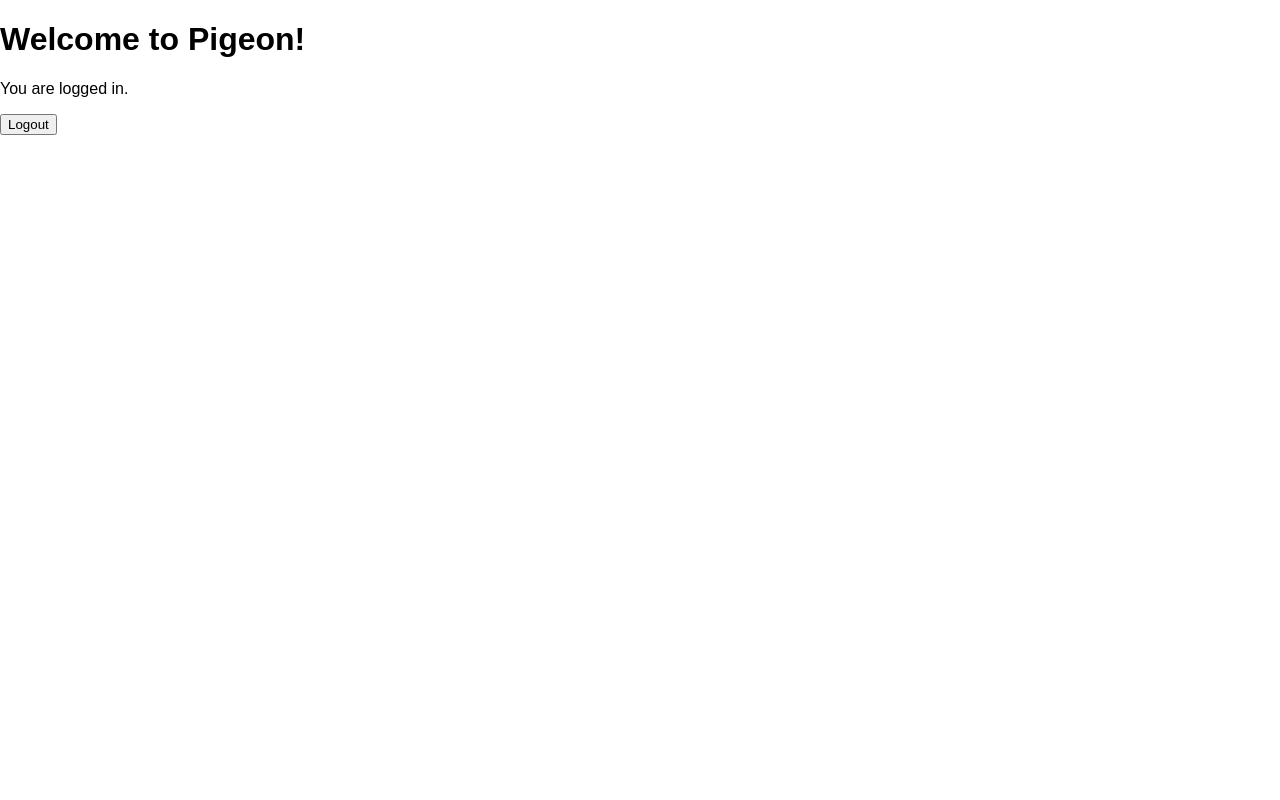
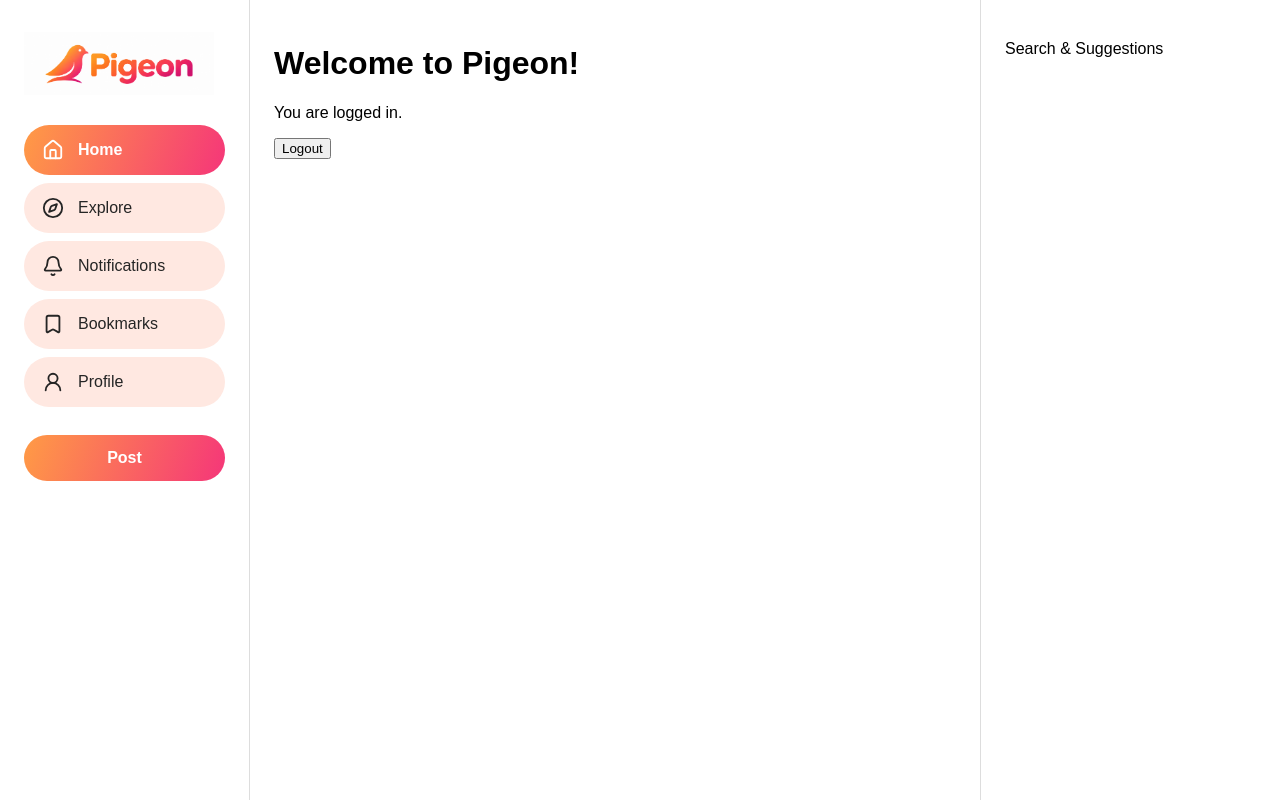
Before and after one commit to KadirDemirci8/Pigeon, a React app in the folder frontend/: page /home in a window 1280 px wide. Built offline with nearby package versions, Linux system fonts and the light colour scheme; no server answers; sample sign-in values are in the browser's storage; the HTML template or start-up script is replaced by a standard one.

Commit message:
Design Pigeon layout, sidebar and branding

```diff
--- a/frontend/package.json
+++ b/frontend/package.json
@@ -11,6 +11,7 @@
   },
   "dependencies": {
     "axios": "^1.21.0",
+    "lucide-react": "^1.69.0",
     "react": "^19.3.1",
     "react-dom": "^19.3.1",
     "react-router-dom": "^7.18.5"
--- /dev/null
+++ b/frontend/src/components/MainLayout.css
@@ -0,0 +1,82 @@
+
+.main-layout {
+    display: grid;
+    grid-template-columns: 250px minmax(0, 1fr) 300px;
+    max-width: 1400px;
+    min-height: 100vh;
+    margin: 0 auto;
+}
+
+.left-sidebar {
+    padding: 24px;
+    border-right: 1px solid #ddd;
+}
+
+.main-content {
+    padding: 24px;
+    min-width: 0;
+}
+
+.right-sidebar {
+    padding: 24px;
+    border-left: 1px solid #ddd;
+}
+
+
+/* Sol navigasyon menüsü */
+.sidebar-nav {
+    display: flex;
+    flex-direction: column;
+    gap: 8px;
+    margin-top: 30px;
+}
+
+.sidebar-nav a {
+    display: block;
+    padding: 14px 18px;
+    border-radius: 30px;
+    color: #252525;
+    text-decoration: none;
+    font-weight: 500;
+    transition: background 0.2s ease;
+    display: flex;
+    align-items: center;
+    gap: 14px;
+    background: #FFE8E1;
+}
+
+.sidebar-nav a:hover {
+    background: #fff0ec;
+}
+
+.sidebar-nav a.active {
+    background: linear-gradient(110deg, #ff9b45, #f53679);
+    color: white;
+    font-weight: 600;
+}
+
+.sidebar-post-button {
+    width: 100%;
+    margin-top: 28px;
+    padding: 14px;
+    border: none;
+    border-radius: 30px;
+    background: linear-gradient(110deg, #ff9b45, #f53679);
+    color: white;
+    font-size: 16px;
+    font-weight: 700;
+    cursor: pointer;
+    transition: opacity 0.2s ease;
+}
+
+.sidebar-post-button:hover {
+    opacity: 0.85;
+}
+
+.pigeon-logo {
+    display: block;
+    width: 190px;
+    height: auto;
+    margin: 8px 0 24px;
+    object-fit: contain;
+}
--- /dev/null
+++ b/frontend/src/components/MainLayout.jsx
@@ -0,0 +1,57 @@
+import './MainLayout.css'
+import { NavLink } from 'react-router-dom'
+import { House, Compass, Bell, Bookmark, UserRound } from 'lucide-react'
+
+function MainLayout({ children }) {
+    return (
+        <div className="main-layout">
+            <aside className="left-sidebar">
+                <img
+                        src="/pigeon-logo.png"
+                        alt="Pigeon Logo"
+                        className="pigeon-logo"
+                />
+                <nav className="sidebar-nav">
+                    <NavLink to="/home">
+                        <House size={22} />
+                        <span>Home</span>
+                    </NavLink>
+
+                    <NavLink to="/explore">
+                        <Compass size={22} />
+                        <span>Explore</span>
+                    </NavLink>
+
+                    <NavLink to="/notifications">
+                        <Bell size={22} />
+                        <span>Notifications</span>
+                    </NavLink>
+
+                    <NavLink to="/bookmarks">
+                        <Bookmark size={22} />
+                        <span>Bookmarks</span>
+                    </NavLink>
+
+                    <NavLink to="/profile">
+                        <UserRound size={22} />
+                        <span>Profile</span>
+                    </NavLink>
+                </nav>
+
+                <button className="sidebar-post-button">
+                    Post
+                </button>
+            </aside>
+
+            <main className="main-content">
+                {children}
+            </main>
+
+            <aside className="right-sidebar">
+                <p>Search & Suggestions</p>
+            </aside>
+        </div>
+    )
+}
+
+export default MainLayout
--- a/frontend/src/pages/Home.jsx
+++ b/frontend/src/pages/Home.jsx
@@ -1,6 +1,7 @@
 import { useContext } from 'react'
 import { useNavigate } from 'react-router-dom'
 import AuthContext from '../context/AuthContext'
+import MainLayout from '../components/MainLayout'
 
 
 function Home() {
@@ -13,6 +14,7 @@ function Home() {
     }
 
     return (
+    <MainLayout>
         <div>
             <h1>Welcome to Pigeon!</h1>
             <p>You are logged in.</p>
@@ -21,7 +23,8 @@ function Home() {
                 Logout
             </button>
         </div>
-    )
+    </MainLayout>
+)
 }
 
 export default Home
```
Also changed, not shown: frontend/public/pigeon-logo.png (added), 1 other file (tests, documents, lock files or other folders).
